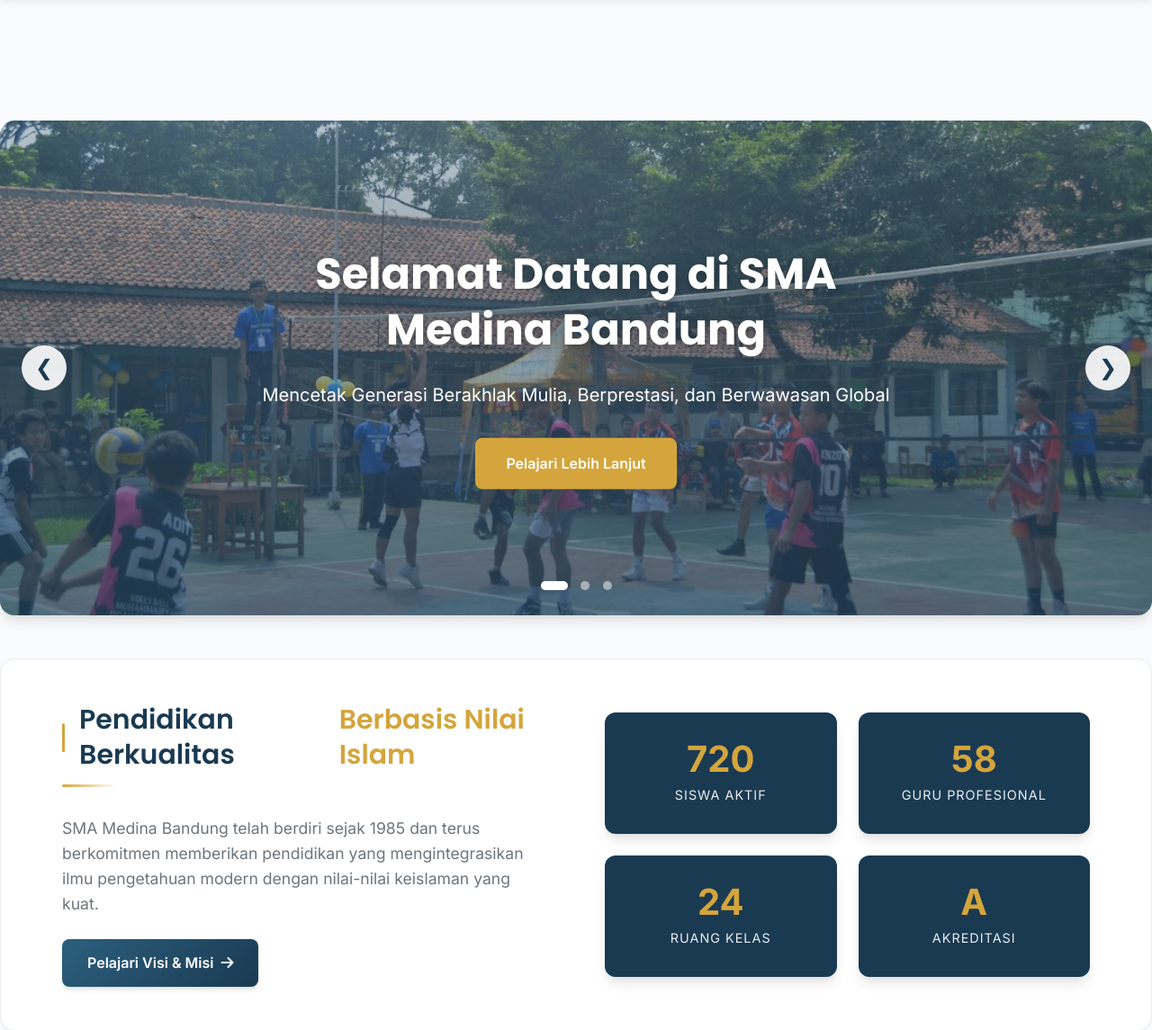
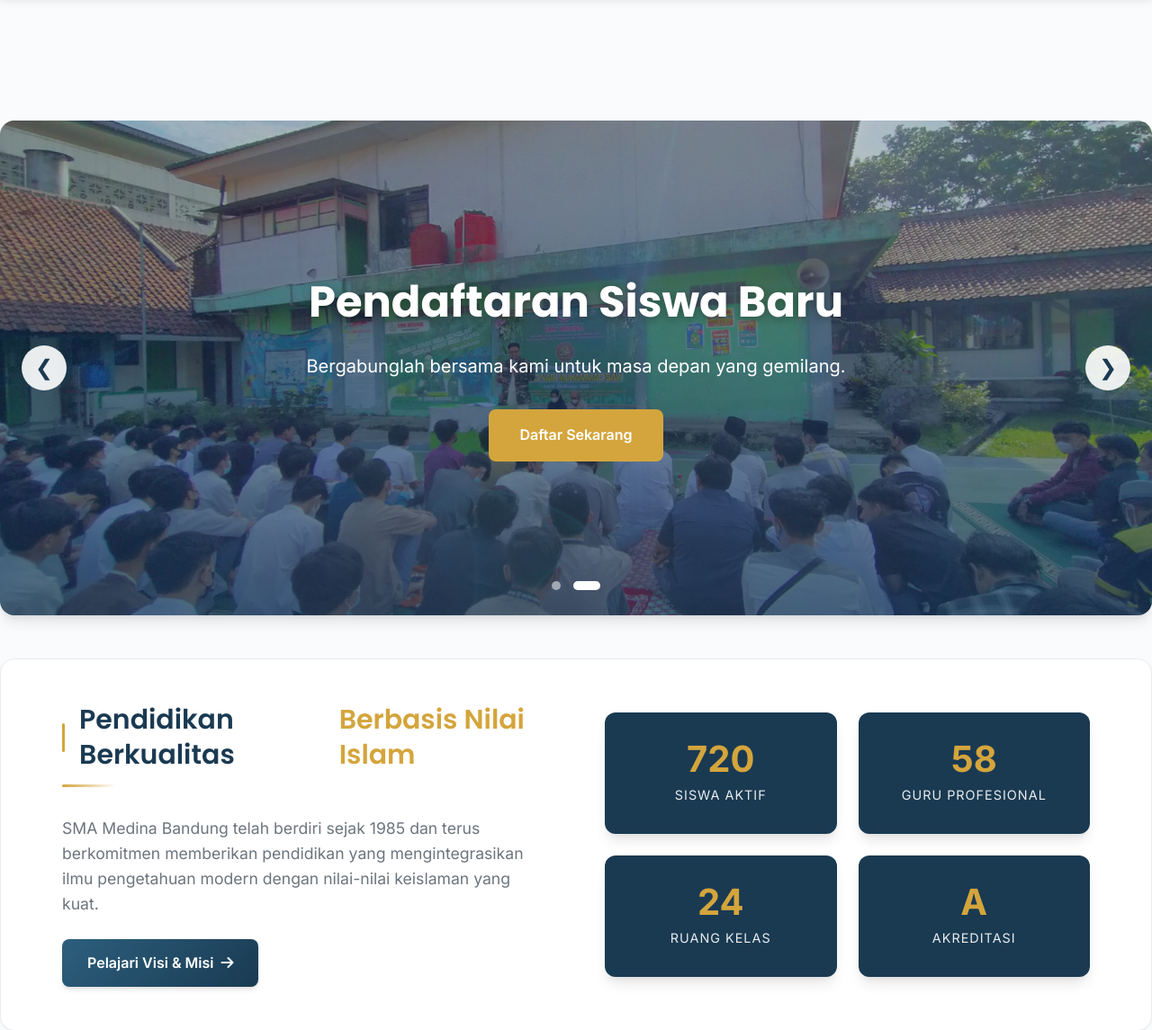
Before and after one commit to madlanh/medinaProject, a Flask app: page / in a window 1280 px wide. Shown: the part 76-1221 px from the top of the page at 90% size. Run offline with Flask 3, Linux system fonts and the light colour scheme; data that the repository does not hold is empty.

Commit message:
Update index.html

```diff
--- a/templates/index.html
+++ b/templates/index.html
@@ -6,7 +6,10 @@
     {% if banners %}
         {% for banner in banners %}
         <div class="slide fade {% if loop.first %}active{% endif %}">
-            <div class="slide-background" style="background-image: url('{{ banner.image_url if banner.image_url else url_for('static', filename='images/sch-pic1.jpg') }}');"></div>
+            <div class="slide-background"
+                 style="background-image: url('{{ banner.image_url if banner.image_url else url_for('static', filename='images/sch-pic1.jpg') }}');">
+            </div>
+
             <div class="slide-content">
                 <h2>{{ banner.judul }}</h2>
                 <p>{{ banner.deskripsi }}</p>
@@ -23,15 +26,28 @@
                 <a href="{{ url_for('site.visi_misi') }}" class="slide-btn">Pelajari Lebih Lanjut</a>
             </div>
         </div>
+        <div class="slide fade">
+            <div class="slide-background" style="background-image: url('{{ url_for('static', filename='images/sch-pic2.jpg') }}');"></div>
+            <div class="slide-content">
+                <h2>Pendaftaran Siswa Baru</h2>
+                <p>Bergabunglah bersama kami untuk masa depan yang gemilang.</p>
+                <a href="{{ url_for('site.info_sekolah') }}" class="slide-btn">Daftar Sekarang</a>
+            </div>
+        </div>
     {% endif %}
 
-    <button class="prev" onclick="plusSlides(-1)">&#10094;</button>
-    <button class="next" onclick="plusSlides(1)">&#10095;</button>
+    <a class="prev" onclick="plusSlides(-1)">&#10094;</a>
+    <a class="next" onclick="plusSlides(1)">&#10095;</a>
 
     <div style="position:absolute; bottom:20px; width:100%; text-align:center; z-index:4;">
-        <span class="dot active" onclick="currentSlide(1)"></span>
-        <span class="dot" onclick="currentSlide(2)"></span>
-        <span class="dot" onclick="currentSlide(3)"></span>
+        {% if banners %}
+            {% for banner in banners %}
+            <span class="dot {% if loop.first %}active{% endif %}" onclick="currentSlide({{ loop.index }})"></span>
+            {% endfor %}
+        {% else %}
+            <span class="dot active" onclick="currentSlide(1)"></span>
+            <span class="dot" onclick="currentSlide(2)"></span>
+        {% endif %}
     </div>
 </div>
 
@@ -206,42 +222,60 @@
 
 <script>
     let slideIndex = 1;
+    let slideTimer;
+
+    // Inisialisasi slider
     showSlides(slideIndex);
+    startAutoSlide();
 
-    // Auto slide every 5 seconds
-    let slideInterval = setInterval(() => { plusSlides(1) }, 5000);
-
+    // Fungsi Navigasi Next/Prev
     function plusSlides(n) {
+        clearTimeout(slideTimer); // Reset timer saat user klik manual
         showSlides(slideIndex += n);
-        resetTimer();
+        startAutoSlide(); // Mulai timer lagi
     }
 
+    // Fungsi Navigasi Dot
     function currentSlide(n) {
+        clearTimeout(slideTimer);
         showSlides(slideIndex = n);
-        resetTimer();
+        startAutoSlide();
     }
 
-    function resetTimer() {
-        clearInterval(slideInterval);
-        slideInterval = setInterval(() => { plusSlides(1) }, 5000);
-    }
-
+    // Fungsi Utama Slider
     function showSlides(n) {
         let i;
         let slides = document.getElementsByClassName("slide");
         let dots = document.getElementsByClassName("dot");
+
         if (n > slides.length) {slideIndex = 1}
         if (n < 1) {slideIndex = slides.length}
+
+        // Sembunyikan semua slide
         for (i = 0; i < slides.length; i++) {
             slides[i].style.display = "none";
+            slides[i].classList.remove("active");
         }
+
+        // Matikan semua dots
         for (i = 0; i < dots.length; i++) {
             dots[i].className = dots[i].className.replace(" active", "");
         }
-        if (slides.length > 0) {
-            slides[slideIndex-1].style.display = "block";
-            if(dots.length > 0) dots[slideIndex-1].className += " active";
+
+        // Tampilkan slide aktif
+        slides[slideIndex-1].style.display = "block";
+        slides[slideIndex-1].classList.add("active");
+
+        if (dots.length > 0) {
+            dots[slideIndex-1].className += " active";
         }
+    }
+
+    // Timer Otomatis (5 detik)
+    function startAutoSlide() {
+        slideTimer = setTimeout(function() {
+            plusSlides(1);
+        }, 5000);
     }
 </script>
 {% endblock %}
```
